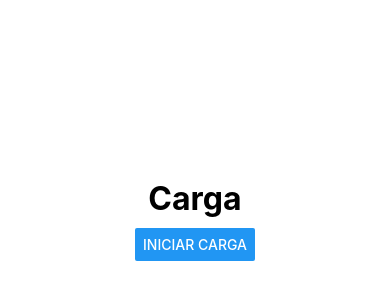
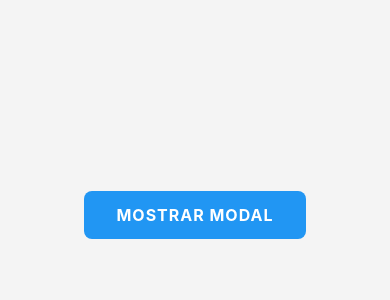
Before and after one commit to Ssasja1/PM194, a React Native app in the folder my-blank/: screen / in a window 390 px wide. Shown: the part 202-502 px from the top of the page. Built offline with nearby package versions, Linux system fonts and the light colour scheme.

Commit message:
Practica No.18: Componente Modal

```diff
--- a/my-blank/App.js
+++ b/my-blank/App.js
@@ -1,76 +1,167 @@
-/* Zona 1: Importaciones */
-import { StyleSheet, View, Text, ScrollView, ActivityIndicator, Button } from 'react-native';
-import React, { useState, useEffect } from 'react';
+import React, { useState } from "react";
+import {
+  StyleSheet,
+  Text,
+  View,
+  Button,
+  Modal,
+  TextInput,
+  TouchableOpacity,
+} from "react-native";
+
+
+
+
+const ModalPersonalizado = ({ visible, onClose, children }) => (
+  <Modal
+    visible={visible}
+    transparent={true}
+    animationType="fade"
+    onRequestClose={onClose}
+  >
+    <View style={styles.modalBackground}>
+      <View style={styles.modalBox}>
+        {children}
+        <TouchableOpacity style={styles.closeButton} onPress={onClose}>
+          <Text style={styles.buttonText}>CERRAR</Text>
+        </TouchableOpacity>
+      </View>
+    </View>
+  </Modal>
+);
+
+
+
+
+
+
 
 export default function App() {
-  const [loading, setLoading] = useState(false);
-  const [mensaje, setMensaje] = useState('');
+  const [modalVisible, setModalVisible] = useState(false);
+  const [inputValue, setInputValue] = useState("");
+  const [mostrarTexto, setMostrarTexto] = useState("");
 
-  const simularCarga = () => {
-    setLoading(true);
-    setMensaje('');
-    setTimeout(() => {
-      setLoading(false);
-      setMensaje('¡Carga completa!');
-    }, 3000); // Simula una carga de 3 segundos
+  const handleMostrar = () => {
+    setMostrarTexto(inputValue);
   };
 
+  return (
+    <View style={styles.container}>
+      <TouchableOpacity
+        style={styles.openButton}
+        onPress={() => setModalVisible(true)}
+      >
+        <Text style={styles.buttonText}>MOSTRAR MODAL</Text>
+      </TouchableOpacity>
 
-return(
-  <View style={styles.container}>
-    <Text style={styles.title}>
-      Carga
-    </Text>
-
-    {loading ? (
-      <>
-      <ActivityIndicator size="large" color="#0000ff" />
-      <Text style = {styles.texto}>Cargando...</Text>
-      </>
-      ) : (
-        <>
-        <Button title="Iniciar Carga" onPress={simularCarga}></Button>
-        {mensaje ? <Text style={styles.texto}>{mensaje}</Text> : null}
-
-        </>)}
-
-  </View>
-)
+      <ModalPersonalizado
+        visible={modalVisible}
+        onClose={() => setModalVisible(false)}
+      >
+        <Text style={styles.modalText}>¡Este es un modal estructurado!</Text>
+        <TextInput
+          style={styles.input}
+          placeholder="Escribe algo aquí..."
+          placeholderTextColor="#aaa"
+          value={inputValue}
+          onChangeText={setInputValue}
+        />
+        <TouchableOpacity style={styles.showButton} onPress={handleMostrar}>
+          <Text style={styles.buttonText}>MOSTRAR</Text>
+        </TouchableOpacity>
+        {mostrarTexto !== "" && (
+          <Text style={styles.resultado}>
+            Lo escrito:{" "}
+            <Text style={styles.resultadoTexto}>{mostrarTexto}</Text>
+          </Text>
+        )}
+      </ModalPersonalizado>
+    </View>
+  );
 }
 
-// 4. Estilos simples
 const styles = StyleSheet.create({
-  background: {
-    flex: 1,
-    width: '100%',
-    height: '100%',
-    justifyContent: 'center',
-  },
-  overlay: {
-    flex: 1,
-    width: '100%',
-    alignItems: 'center',
-    justifyContent: 'center',
-  },
   container: {
     flex: 1,
-    // backgroundColor: 'rgba(0,0,0,0.5)', // overlay semitransparente
-    justifyContent: 'center',
-    alignItems: 'center',
+    backgroundColor: "#f4f4f4",
+    alignItems: "center",
+    justifyContent: "center",
   },
-  title: {
-    color: 'black',
-    fontSize: 32,
-    fontWeight: 'bold',
+  openButton: {
+    backgroundColor: "#2196F3",
+    paddingVertical: 14,
+    paddingHorizontal: 32,
+    borderRadius: 8,
     marginBottom: 10,
+    elevation: 2,
   },
-  subtitle: {
-    color: 'white',
-    fontSize: 18,
-  },
-texto: {
-    color: 'black',
+  modalBackground: {
+    flex: 1,
+    backgroundColor: "rgba(0, 0, 0, 0.5)",
+    justifyContent: "center",
+    alignItems: "center",
+  },
+  modalBox: {
+    backgroundColor: "white",
+    padding: 28,
+    borderRadius: 18,
+    width: 320,
+    alignItems: "center",
+    elevation: 8,
+    shadowColor: "#000",
+    shadowOffset: { width: 0, height: 2 },
+    shadowOpacity: 0.25,
+    shadowRadius: 4,
+  },
+  modalText: {
+    fontSize: 22,
+    marginBottom: 18,
+    textAlign: "center",
+    fontWeight: "bold",
+    color: "#222",
+  },
+  input: {
+    width: "100%",
+    borderColor: "#2196F3",
+    borderWidth: 1.5,
+    borderRadius: 10,
+    padding: 10,
+    marginBottom: 16,
+    fontSize: 17,
+    backgroundColor: "#f9f9f9",
+    color: "#222",
+  },
+  showButton: {
+    backgroundColor: "#4CAF50",
+    paddingVertical: 12,
+    paddingHorizontal: 30,
+    borderRadius: 8,
+    marginBottom: 14,
+    elevation: 2,
+  },
+  closeButton: {
+    backgroundColor: "#FF5252",
+    paddingVertical: 12,
+    paddingHorizontal: 30,
+    borderRadius: 8,
+    marginTop: 8,
+    elevation: 2,
+  },
+  buttonText: {
+    color: "white",
+    fontWeight: "bold",
     fontSize: 16,
+    textAlign: "center",
+    letterSpacing: 1,
+  },
+  resultado: {
     marginTop: 10,
+    fontSize: 17,
+    color: "#333",
+    textAlign: "center",
+  },
+  resultadoTexto: {
+    color: "#2196F3",
+    fontWeight: "bold",
   },
 });
```
